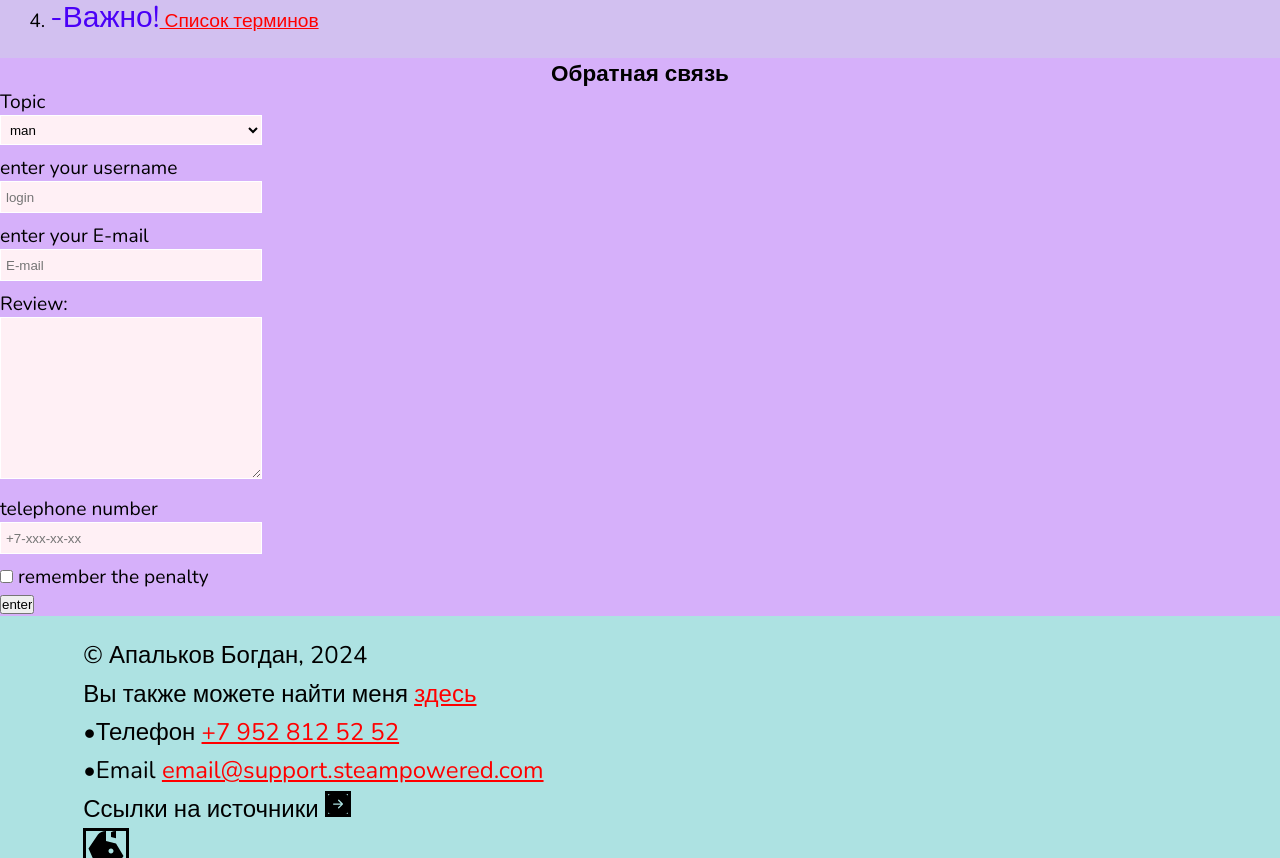
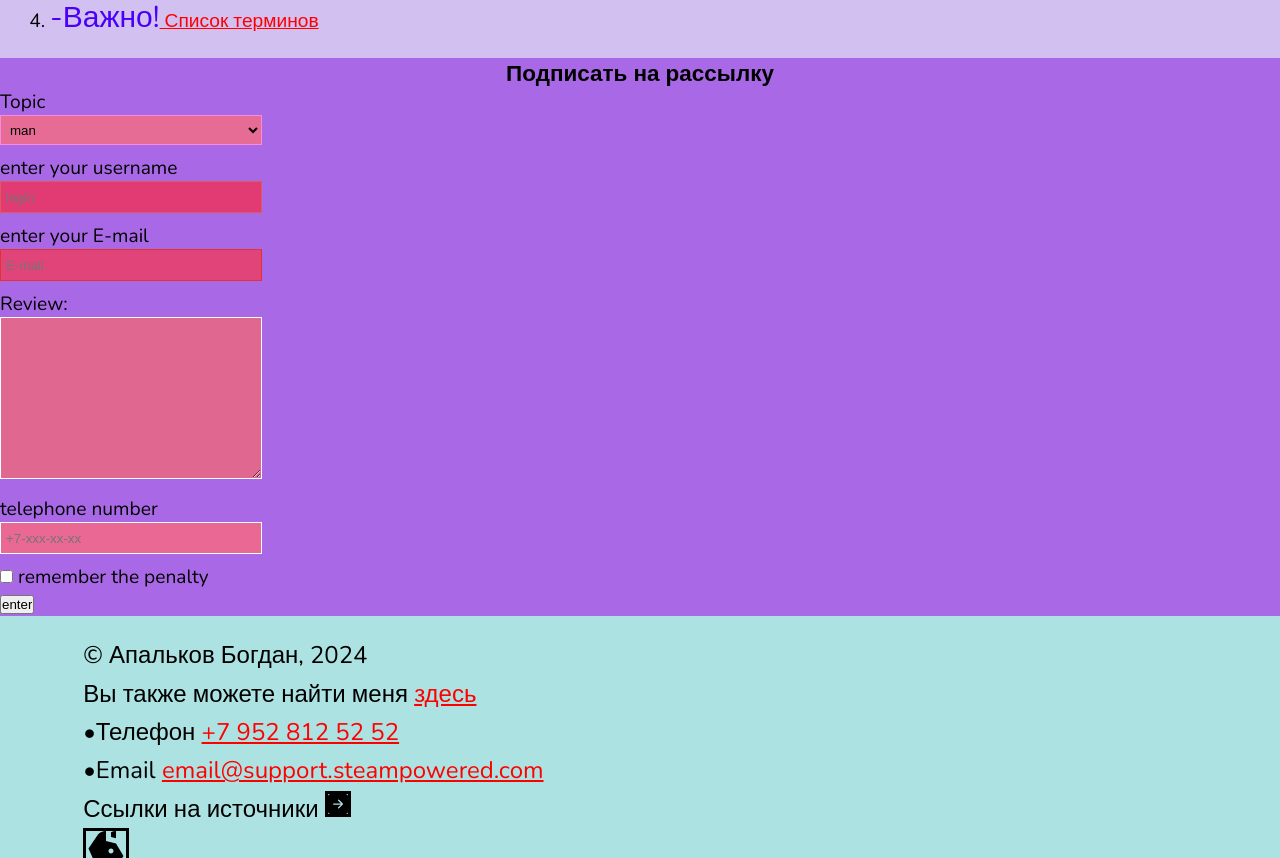
Before and after one commit to Baga52/pi132, a plain HTML site: page index.html in a window 1280 px wide. Shown: the part 2026-2884 px from the top of the page. Drawn offline with nearby package versions, Linux system fonts and the light colour scheme.

Commit message:
Add files via upload

```diff
--- a/css/style.css
+++ b/css/style.css
@@ -183,19 +183,19 @@ nav p{
     width: 250px;
     padding: 5px;
     margin-bottom: 10px;
-    border: white solid 1px;
-    background-color: lavenderblush;
+    border: rgb(221, 90, 90) solid 1px;
+    background-color: rgb(226, 58, 114);
 }
 #contact-form input[type="mail"]{
     height: 20px;
     width: 250px;
     padding: 5px;
     margin-bottom: 10px;
-    border: white solid 1px;
-    background-color: lavenderblush;
+    border: rgb(224, 51, 51) solid 1px;
+    background-color: rgb(224, 68, 120);
 }
 #contact-form input[type='submit']:hover{
-    background-color: lavender;
+    background-color: rgb(218, 89, 190);
     border-radius: 7px;
 }
 #contact-form select{
@@ -203,12 +203,12 @@ nav p{
     width: 262px;
     padding: 5px;
     margin-bottom: 10px;
-    border: white solid 1px;
-    background-color: lavenderblush;
+    border: rgb(250, 138, 222) solid 1px;
+    background-color: rgb(231, 108, 149);
 
 }
 #contact-form{
-    background-color: rgb(214, 176, 250);
+    background-color: rgb(169, 105, 230);
 }
 #contact-form input[type="tel"]{
     height: 20px;
@@ -216,14 +216,14 @@ nav p{
     padding: 5px;
     margin-bottom: 10px;
     border: white solid 1px;
-    background-color: lavenderblush;
+    background-color: rgb(233, 105, 148);
 }
 #contact-form textarea[name="Review"]{
     width: 250px;
     padding: 5px;
     margin-bottom: 10px;
     border: white solid 1px;
-    background-color: lavenderblush;
+    background-color: rgb(224, 104, 144);
 }
 #contact-form input[type='chekbox']{
     height: 2px;
@@ -231,7 +231,7 @@ nav p{
     padding: 5px;
     margin-bottom: 1px;
     border: white solid 1px;
-    background-color: lavenderblush;
+    background-color: rgb(233, 126, 162);
 }
 table {
     text-align: center;
--- a/index.html
+++ b/index.html
@@ -65,7 +65,7 @@
         </ol>
      </section>
      <section class="feedback" id="contact-form">
-        <h3>Обратная связь</h3>
+        <h3>Подписать на рассылку</h3>
         <form id="feedback">
         <div class="form_item">
             <label for="topic">Topic</label><br>
```
